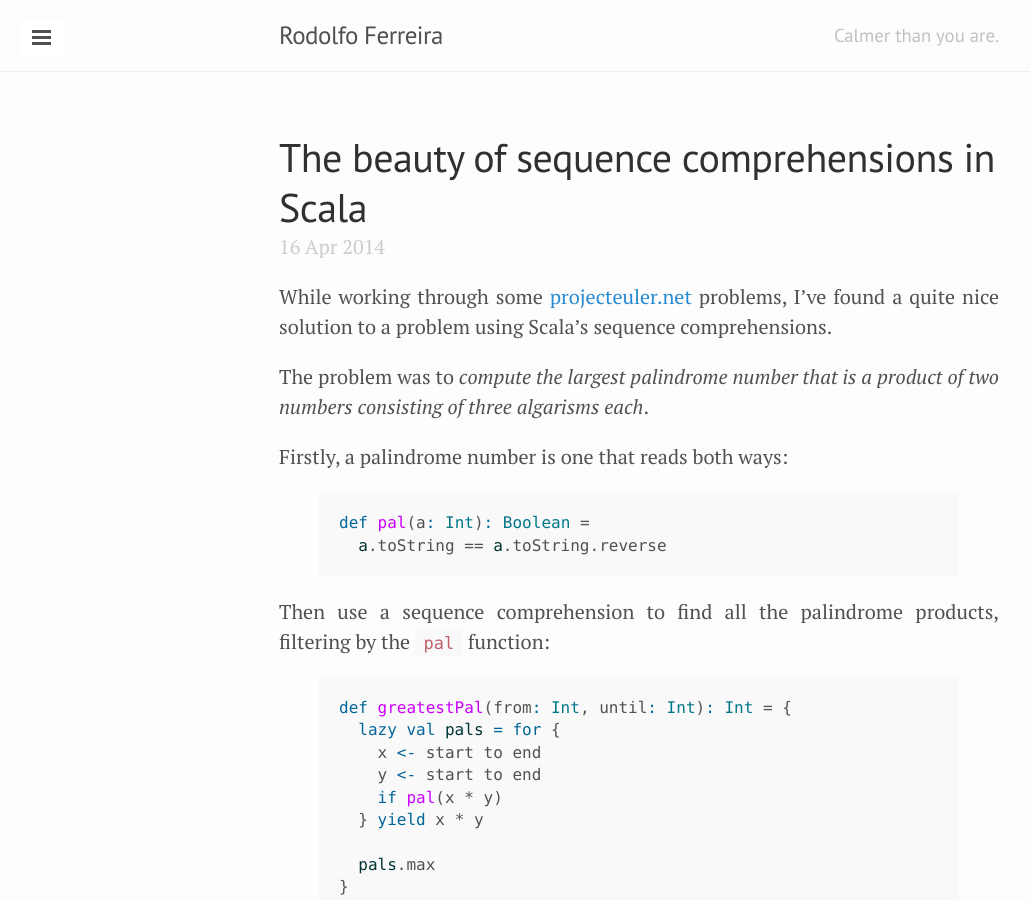
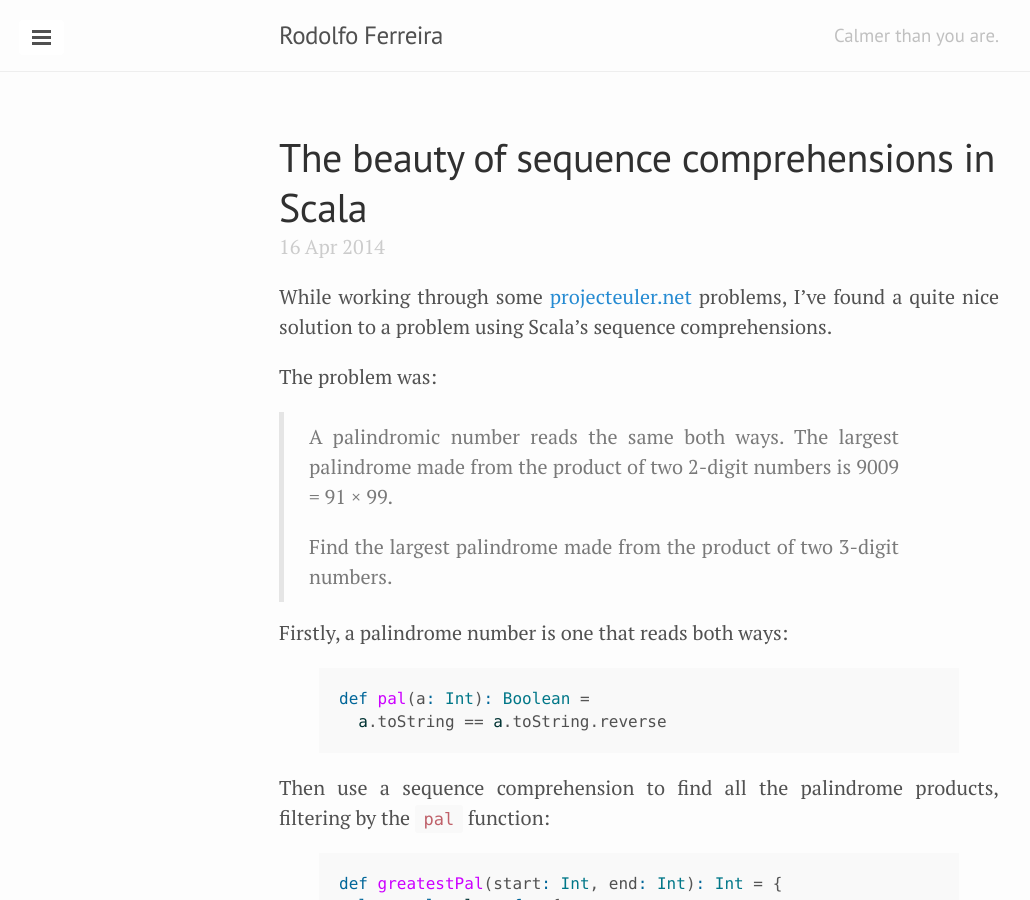
Before and after one commit to rodolfo42/rodolfo42.github.io, a Jekyll site: the page built from _posts/2014-04-16-beauty-of-sequence-comprehensions-in-scala.md, in a window 1280 px wide and 900 px high. Shown: the whole window, without its empty margins (1-1031 px from the left). Built offline with Jekyll 4.4.1, drawn with Linux system fonts in a browser that asks for light colours; comment, search, counter and statistics services are not loaded.

Commit message:
Updated 2014-04-16-beauty-of-sequence-comprehensions-in-scala.md

```diff
--- a/_posts/2014-04-16-beauty-of-sequence-comprehensions-in-scala.md
+++ b/_posts/2014-04-16-beauty-of-sequence-comprehensions-in-scala.md
@@ -7,9 +7,11 @@ comments: true
 
 While working through some [projecteuler.net](http://projecteuler.net/) problems, I've found a quite nice solution to a problem using Scala's sequence comprehensions.
 
-The problem was to *compute the largest palindrome number that is a product of two numbers consisting of three algarisms each*.
+The problem was:
 
-<!-- more -->
+> A palindromic number reads the same both ways. The largest palindrome made from the product of two 2-digit numbers is 9009 = 91 × 99.
+>
+> Find the largest palindrome made from the product of two 3-digit numbers.
 
 Firstly, a palindrome number is one that reads both ways:
 
@@ -18,10 +20,12 @@ def pal(a: Int): Boolean =
   a.toString == a.toString.reverse
 {% endhighlight %}
 
+<!-- more -->
+
 Then use a sequence comprehension to find all the palindrome products, filtering by the `pal` function:
 
 {% highlight scala %}
-def greatestPal(from: Int, until: Int): Int = {
+def greatestPal(start: Int, end: Int): Int = {
   lazy val pals = for {
     x <- start to end
     y <- start to end
```
